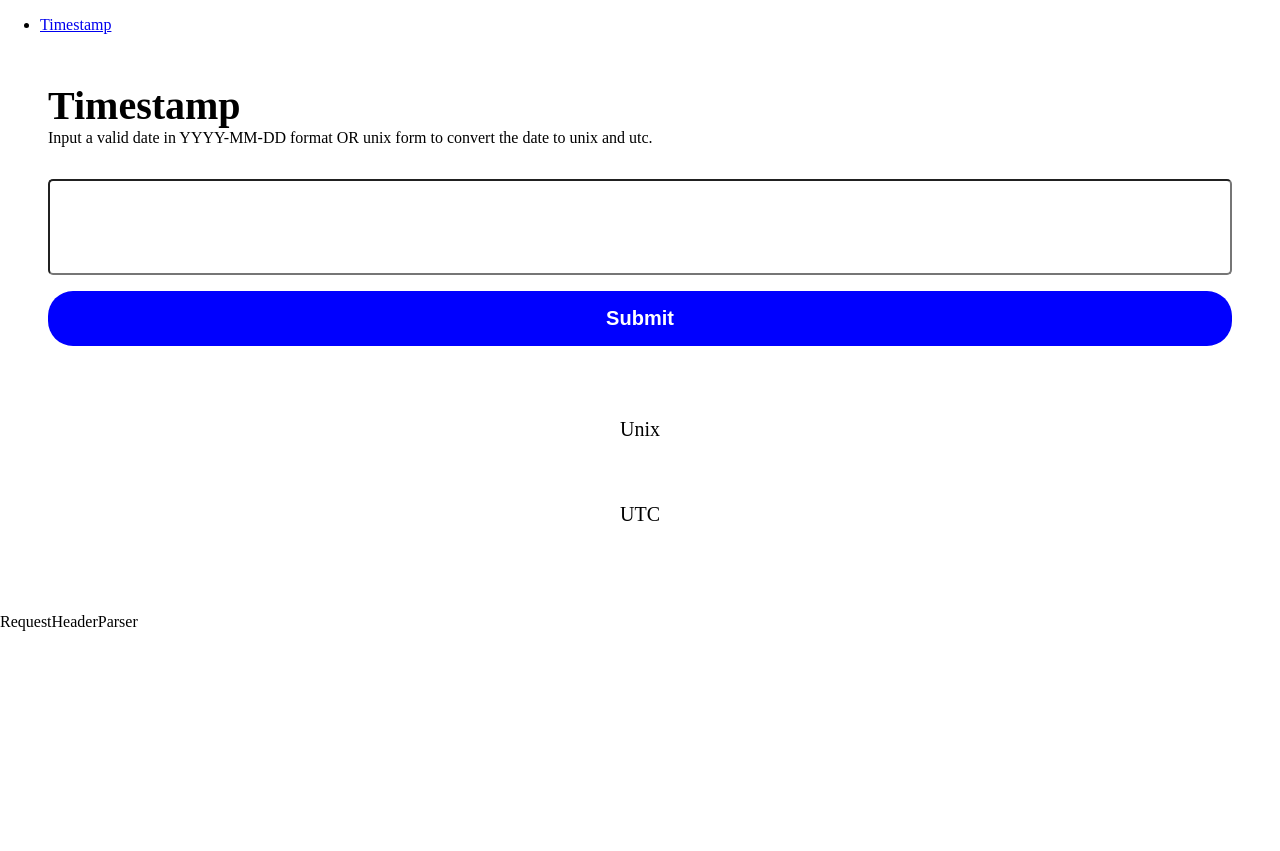
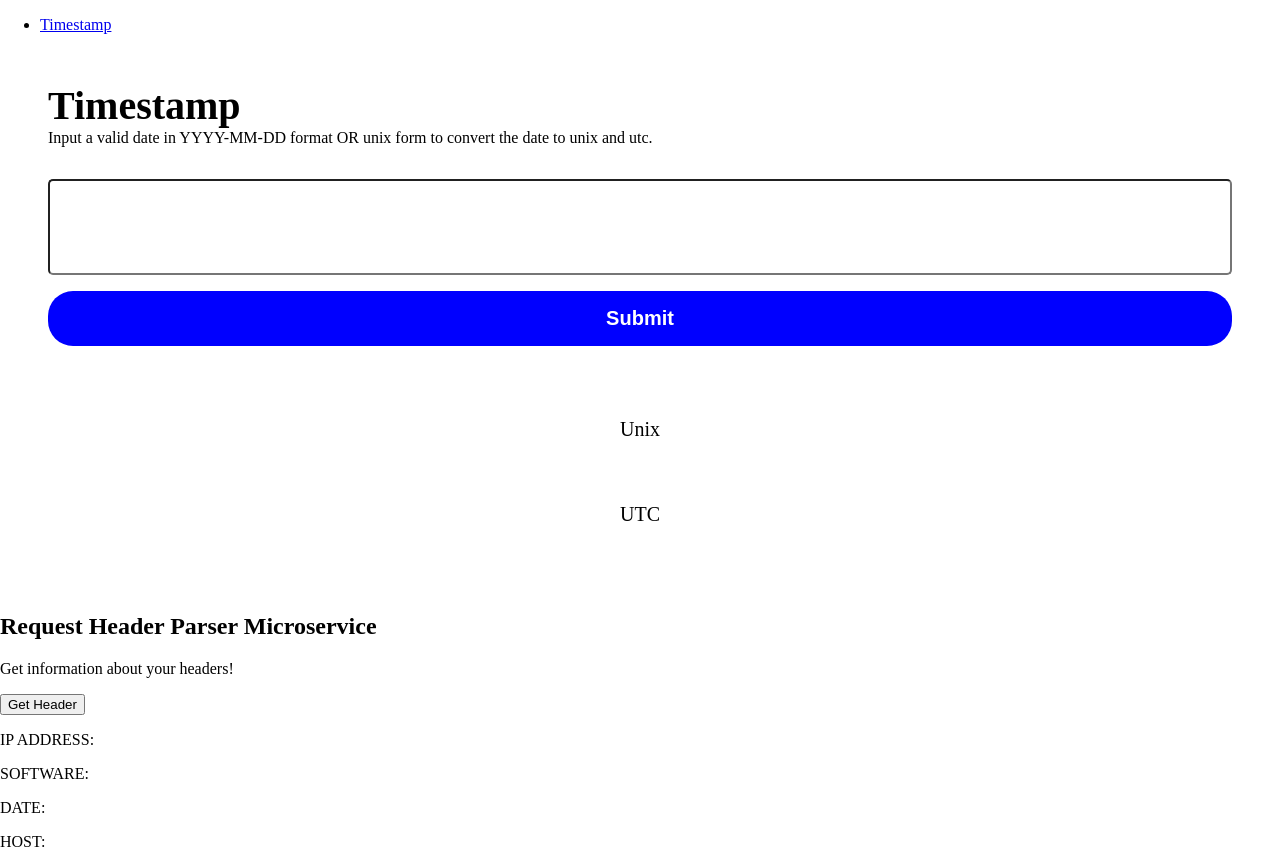
Before and after one commit to czcarrizales/microservice-showcase, a React (Vite) app in the folder microservice-showcase/: page / in a window 1280 px wide. Before the commit the page ends 816 px from the top, so only its background shows below. Built offline with nearby package versions, Linux system fonts and the light colour scheme.

Commit message:
request headers component

```diff
--- a/microservice-showcase/src/RequestHeaderParser.tsx
+++ b/microservice-showcase/src/RequestHeaderParser.tsx
@@ -1,8 +1,29 @@
 import React from 'react'
+import axios from 'axios'
+import {useState, useEffect} from 'react'
 
 const RequestHeaderParser = () => {
+    const [data, setData] = useState()
+    const requestHeaderParser = () => {
+        axios.get('http://localhost:5000/header-parser')
+        .then((res) => {
+            console.log(res.data)
+            setData(res.data)
+        })
+    }
   return (
-    <div>RequestHeaderParser</div>
+    <div className="container">
+        <h2>Request Header Parser Microservice</h2>
+        <p>Get information about your headers!</p>
+        <button onClick={requestHeaderParser}>Get Header</button>
+        <div>
+            <p>IP ADDRESS: {data?.ipaddress}</p>
+            <p>SOFTWARE: {data?.software}</p>
+            <p>DATE: {data?.date}</p>
+            <p>HOST: {data?.host}</p>
+
+        </div>
+      </div>
   )
 }
 
```
